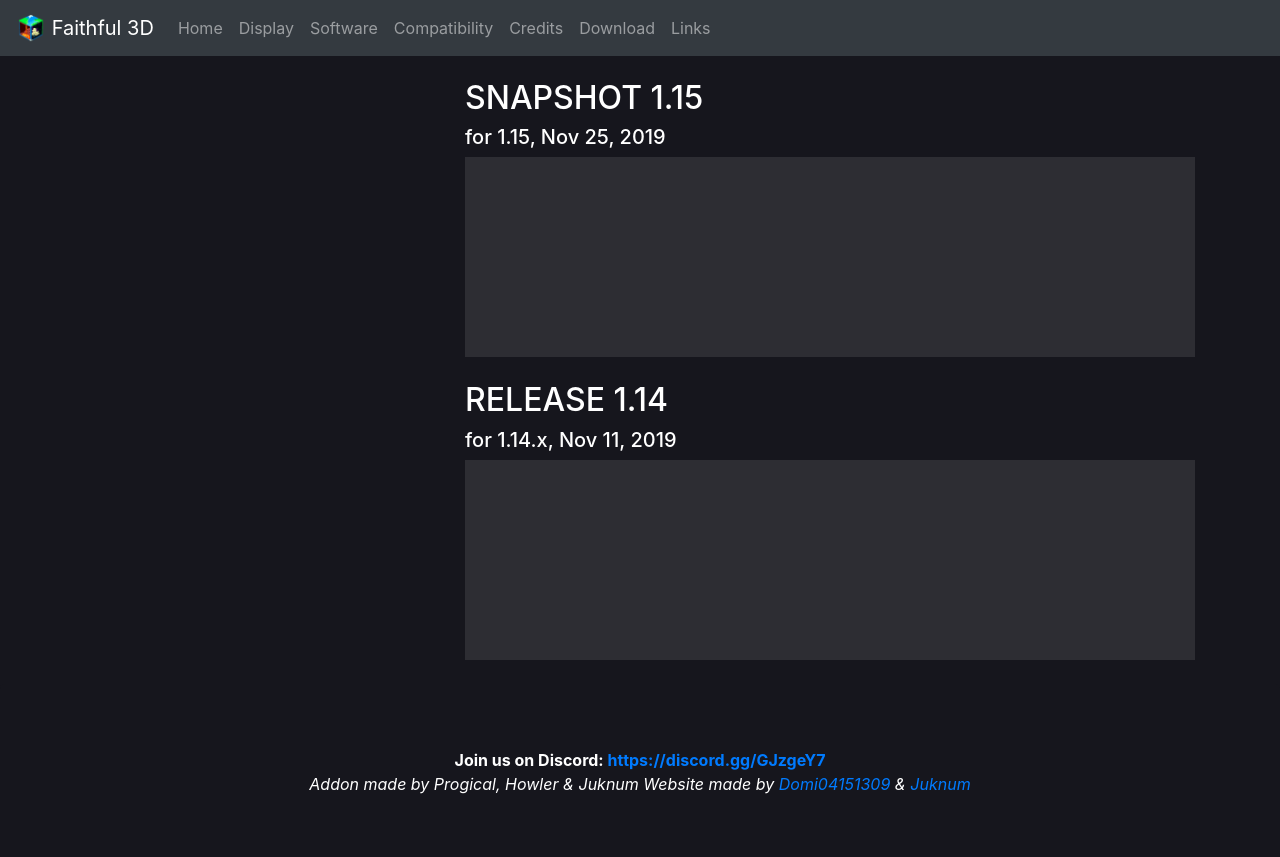
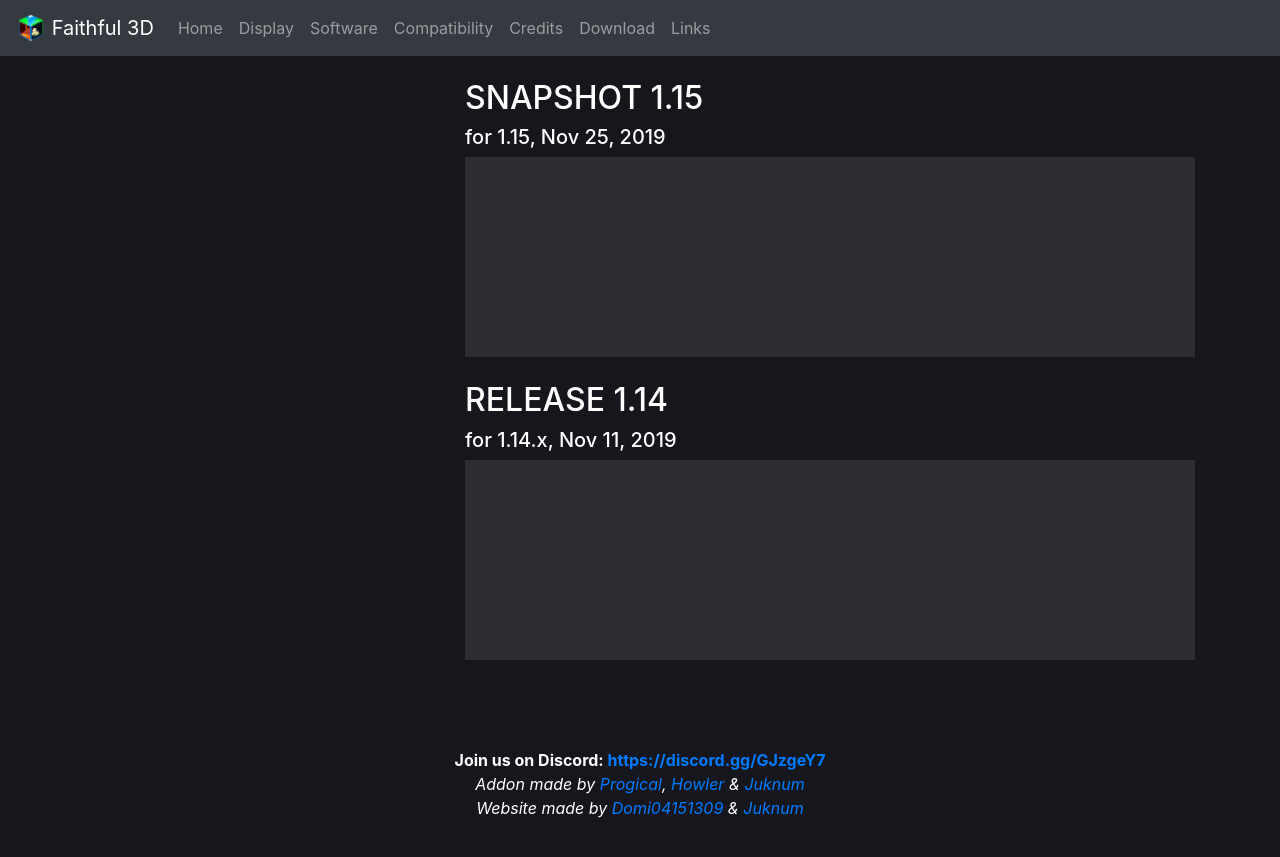
Before and after one commit to Faithful3D/Website, a Jekyll site: the page built from index.html, in a window 1280 px wide and 900 px high, scrolled down 1338 px. Shown: the top 857 px of the window. Built offline with Jekyll 4.4.1, drawn with Linux system fonts in a browser that asks for light colours.

Commit message:
fixed with <br>

```diff
--- a/_layouts/default.html
+++ b/_layouts/default.html
@@ -67,8 +67,11 @@
 <div class="jumbotron text-center text-white" style="margin-bottom:0">
   <p>
     <strong>Join us on Discord: <a href="https://discord.gg/GJzgeY7">https://discord.gg/GJzgeY7</a></strong><br>
-    <em>Addon made by Progical, Howler & Juknum</em>
-    <em>Website made by <a href="https://github.com/Domi04151309">Domi04151309</a> & <a href="https://github.com/Juknum">Juknum</a></em>
+    <em>
+        Addon made by <a href="https://github.com/Progical">Progical</a>, <a href="https://github.com/HowlerMC">Howler</a> & <a href="https://github.com/Juknum">Juknum</a>
+        <br>
+        Website made by <a href="https://github.com/Domi04151309">Domi04151309</a> & <a href="https://github.com/Juknum">Juknum</a>
+    </em>
   </p>
 </div>
 
```
